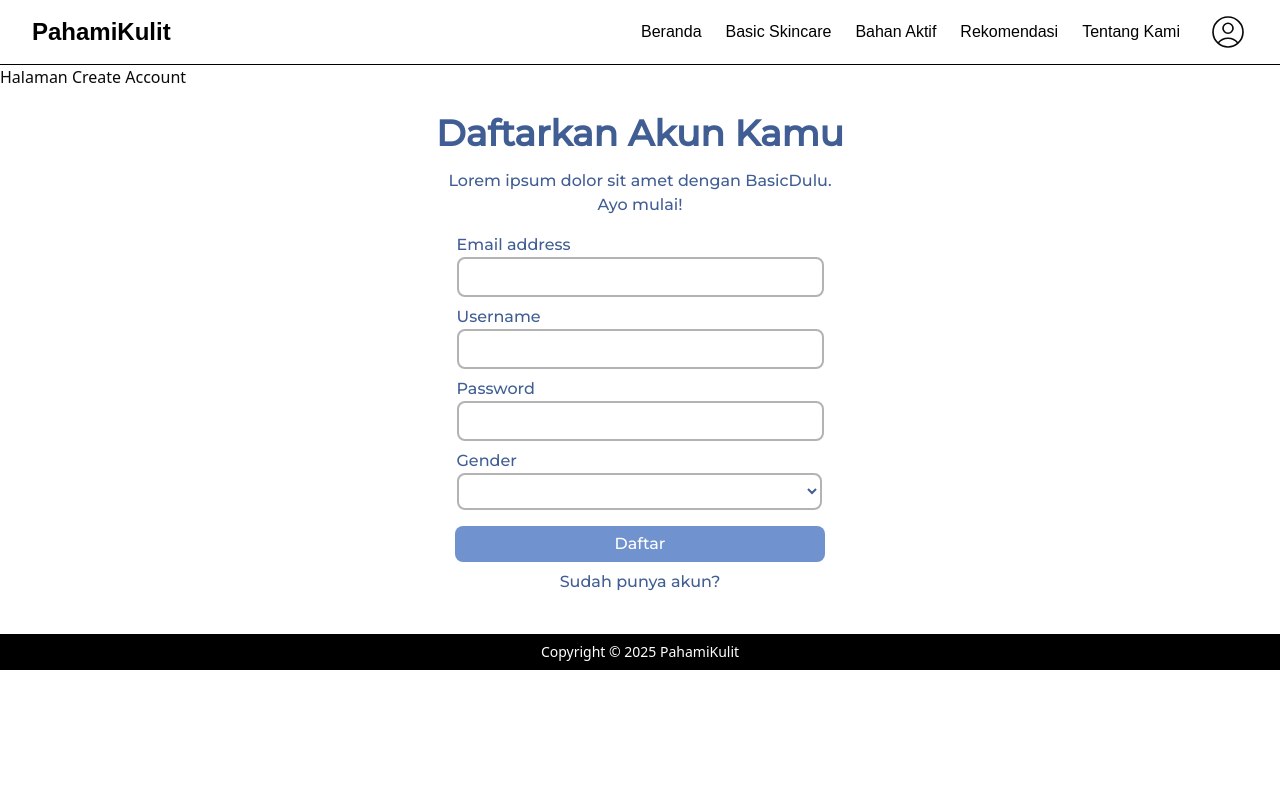
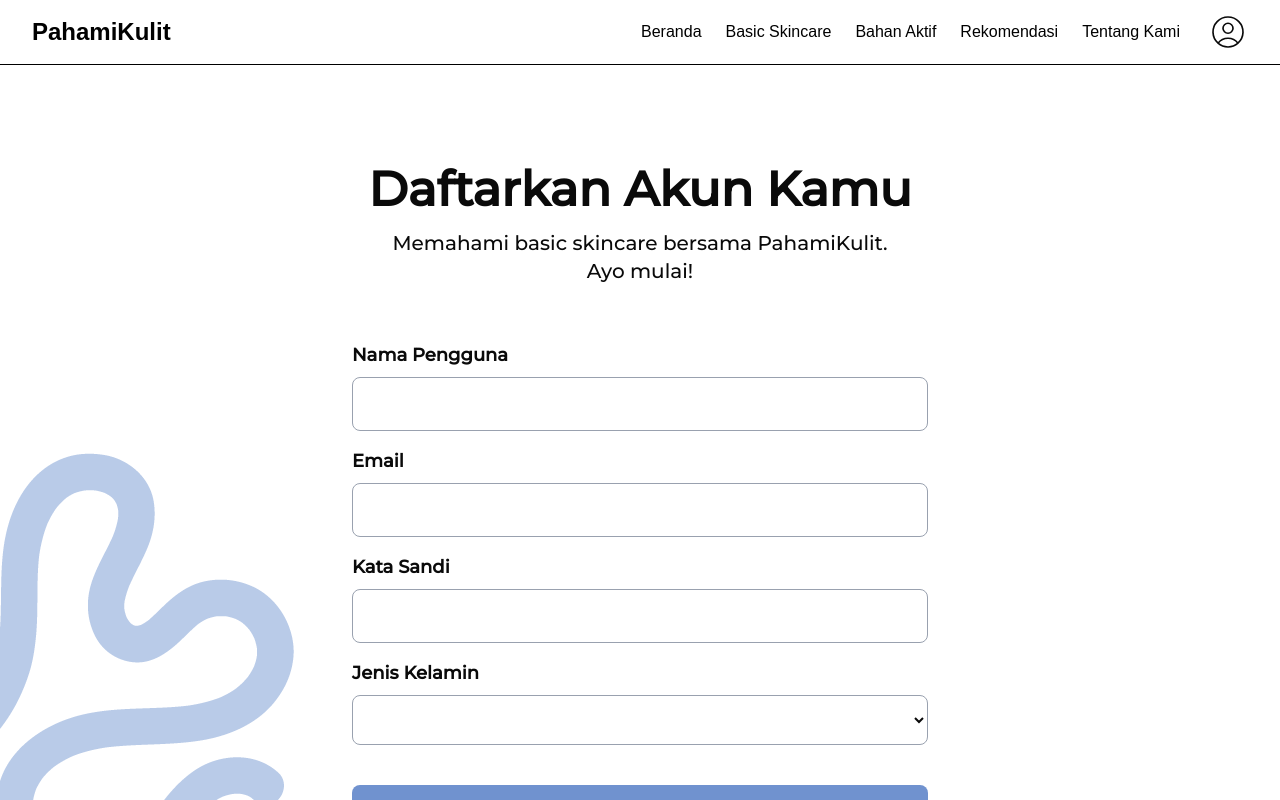
Before and after one commit to putrilauraa/PahamiKulit-FrontEnd, a Next.js app: page /create-account in a window 1280 px wide. Shown: the top 800 px of the page. Built offline with nearby package versions, Linux system fonts and the light colour scheme; a web font is replaced by a local one.

Commit message:
feat(profile, create account):  showing logout dialog and UI fixing

```diff
--- a/src/app/create-account/page.tsx
+++ b/src/app/create-account/page.tsx
@@ -8,33 +8,53 @@ export default function Regist() {
     return (
         <>
             <Navbar />
-            <h1>Halaman Create Account</h1>
 
-            <div
-                className={`${montserrat.className}`}
-                style={{
-                    color: '#405E93',
-                }}
-            >
-                <div className="mt-6">
+            <div className={`${montserrat.className}`}>
+                <div className="my-25">
                     {/* Title */}
                     <div className="text-center">
-                        <div className="text-4xl font-extrabold">
+                        <h1 className="text-5xl font-extrabold">
                             Daftarkan Akun Kamu
-                        </div>
+                        </h1>
                         {/* Description */}
-                        <div className="mt-4">
-                            <p>Lorem ipsum dolor sit amet dengan BasicDulu.</p>
+                        <div className="text-xl mt-4">
+                            <p>Memahami basic skincare bersama PahamiKulit.</p>
                             <p>Ayo mulai!</p>
                         </div>
                     </div>
 
+                    <img src="Elements-05.png" alt="Element" className='absolute -left-48 mt-35'/>
+
                     {/* Form */}
-                    <div className="flex items-center justify-center">
-                        <div className="px-10 py-4">
+                    <div className="flex items-center justify-center mt-14 mx-45">
+                        <div className="space-y-4">
+                            {/* username */}
+                            <div className="text-lg">
+                                <label
+                                    htmlFor="username"
+                                    className="font-semibold"
+                                >
+                                    Nama Pengguna
+                                </label>
+                                <div>
+                                    <input
+                                        type="username"
+                                        name="username"
+                                        id="username"
+                                        required
+                                        className="mt-2 p-3 border border-gray-400 rounded-md focus:outline-none focus:border-[#7092CF] w-xl"
+                                    ></input>
+                                </div>
+                            </div>
+
                             {/* email */}
-                            <div className="">
-                                <label htmlFor="email">Email address</label>
+                            <div className="text-lg">
+                                <label
+                                    htmlFor="email"
+                                    className="font-semibold"
+                                >
+                                    Email
+                                </label>
                                 <div>
                                     <input
                                         type="email"
@@ -42,45 +62,41 @@ export default function Regist() {
                                         id="email"
                                         autoComplete="email"
                                         required
-                                        className="pr-40 py-1.5 border-2 border-[#B3B3B3] p-2 rounded-md focus:outline-none focus:border-[#7092CF]"
-                                    ></input>
-                                </div>
-                            </div>
-
-                            {/* username */}
-                            <div className="mt-2">
-                                <label htmlFor="username">Username</label>
-                                <div>
-                                    <input
-                                        type="username"
-                                        name="username"
-                                        id="username"
-                                        required
-                                        className="pr-40 py-1.5 border-2 border-[#B3B3B3] p-2 rounded-md focus:outline-none focus:border-[#7092CF]"
+                                        className="mt-2 p-3 border border-gray-400 rounded-md focus:outline-none focus:border-[#7092CF] w-xl"
                                     ></input>
                                 </div>
                             </div>
 
                             {/* password */}
-                            <div className="mt-2">
-                                <label htmlFor="password">Password</label>
+                            <div className="text-lg">
+                                <label
+                                    htmlFor="password"
+                                    className="font-semibold"
+                                >
+                                    Kata Sandi
+                                </label>
                                 <div>
                                     <input
                                         type="password"
                                         name="password"
                                         id="password"
                                         required
-                                        className="pr-40 py-1.5 border-2 border-[#B3B3B3] p-2 rounded-md focus:outline-none focus:border-[#7092CF]"
+                                        className="mt-2 p-3 border border-gray-400 rounded-md focus:outline-none focus:border-[#7092CF] w-xl"
                                     ></input>
                                 </div>
                             </div>
 
                             {/* gender */}
-                            <div className="mt-2">
-                                <label htmlFor="gender">Gender</label>
+                            <div className="text-lg">
+                                <label
+                                    htmlFor="gender"
+                                    className="font-semibold"
+                                >
+                                    Jenis Kelamin
+                                </label>
                                 <div>
                                     <select
-                                        className="px-35 py-1.5 border-2 border-[#B3B3B3] p-2 rounded-md focus:outline-none focus:border-[#7092CF]"
+                                        className="mt-2 p-3 border border-gray-400 rounded-md focus:outline-none focus:border-[#7092CF] w-xl"
                                         id="gender"
                                         name="gender"
                                         required
@@ -95,25 +111,28 @@ export default function Regist() {
                     </div>
 
                     {/* Button Daftar */}
-                    <div className="flex justify-center">
-                        <div className="text-white px-40 py-1.5 rounded-md text-center mb-2 bg-[#7092CF]">
-                            {/* <a
-                    href="/">
-                        Daftar
-                    </a> */}
-                            <button type="submit">Daftar</button>
-                        </div>
+                    <div className="flex justify-center mt-10">
+                        <button
+                            type="submit"
+                            className="w-xl text-white px-3 py-3 rounded-md text-center mb-2 bg-[#7092CF] text-lg font-semibold hover:bg-[#405E93]"
+                            style={{
+                                boxShadow: '0 4px 0px rgba(64, 94, 147, 1)',
+                            }}
+                        >
+                            Daftar
+                        </button>
                     </div>
 
                     {/* Button Sudah punya akun */}
-                    <div className="text-center">
-                        <a href="/">Sudah punya akun?</a>
+                    <div className="text-center mt-4">
+                        <p>
+                            Sudah punya akun? <a href="/" className='font-semibold text-[#7092CF]'>Masuk sekarang</a>
+                        </p>
                     </div>
                 </div>
             </div>
 
-            {/* Footer */}
-            <div className="Footer pt-10">
+            <div className="pt-10">
                 <Footer />
             </div>
         </>
--- a/src/app/edit-profile/page.tsx
+++ b/src/app/edit-profile/page.tsx
@@ -83,7 +83,7 @@ export default function Profile() {
 
                             <div className="flex justify-end text-lg font-semibold pt-5">
                                 <button
-                                    onClick={() => router.push('/profile')}
+                                    // onClick={() => router.push('/profile')}
                                     type="submit"
                                     className="bg-[#7092CF] text-white px-6 py-3 rounded-full hover:bg-[#405E93] transition"
                                     style={{
--- a/src/app/mengenal-bahan-aktif/page.tsx
+++ b/src/app/mengenal-bahan-aktif/page.tsx
@@ -33,7 +33,6 @@ export default function AboutUs() {
     return (
         <>
             <Navbar />
-            <h1>Mengenal Bahan Aktif Page</h1>
 
             <div
                 className={`${montserrat.className}`}
@@ -60,9 +59,9 @@ export default function AboutUs() {
                         </div>
                         <div className="ml-10">
                             {/* Title */}
-                            <div className="font-semibold text-4xl">
+                            <h1 className="font-semibold text-4xl">
                                 Yuk Mengenal Bahan Aktif Skincare!
-                            </div>
+                            </h1>
 
                             {/* Description */}
                             <div>
--- a/src/app/produk-basic-skincare/page.tsx
+++ b/src/app/produk-basic-skincare/page.tsx
@@ -14,9 +14,7 @@ export default function basicSkincare() {
         <>
             <Navbar />
 
-            <div
-                className={`${montserrat.className} overflow-hidden`}
-            >
+            <div className={`${montserrat.className} overflow-hidden`}>
                 <div className="mt-5 ml-9">[Navigation]</div>
 
                 {/* Title Section */}
@@ -60,7 +58,7 @@ export default function basicSkincare() {
                         <img
                             src="/Product-FirstCleanser.png"
                             alt="First Cleanser"
-                            className="absolute w-80 h-auto bottom-30 ml-3"
+                            className="absolute w-80 h-auto bottom-50 ml-3"
                         />
                         <button
                             className="flex items-center mt-43 mx-auto text-white text-lg font-semibold rounded-full bg-[#F38EB1] hover:bg-[#D64F7E] py-2 px-20"
@@ -80,7 +78,7 @@ export default function basicSkincare() {
                         <img
                             src="/Product-Cleanser.png"
                             alt="Cleanser"
-                            className="absolute w-80 h-auto bottom-30 ml-3"
+                            className="absolute w-80 h-auto bottom-50 ml-3"
                         />
 
                         <button
@@ -101,7 +99,7 @@ export default function basicSkincare() {
                         <img
                             src="/Product-Moisturizer.png"
                             alt="Moisturizer"
-                            className="absolute w-80 h-auto bottom-30 ml-3"
+                            className="absolute w-80 h-auto bottom-50 ml-3"
                         />
 
                         <button
@@ -125,7 +123,7 @@ export default function basicSkincare() {
                         <img
                             src="/Product-Sunscreen.png"
                             alt="SPF"
-                            className="absolute w-65 h-auto bottom-32 ml-10"
+                            className="absolute w-65 h-auto bottom-52 ml-10"
                         />
 
                         <button
@@ -140,7 +138,9 @@ export default function basicSkincare() {
                 </div>
             </div>
 
-            <Footer />
+            <div className="pt-5">
+                <Footer />
+            </div>
         </>
     );
 }
--- a/src/app/profil-kulit/page.tsx
+++ b/src/app/profil-kulit/page.tsx
@@ -52,7 +52,7 @@ export default function ProfilKulit() {
                     }}
                 ></div>
 
-                <div className="bg-[#E6EEFC] min-h-screen">
+                <div className="bg-[#E6EEFC] min-h-screen pb-15">
                     {/* Judul - Profil Kulit */}
                     <div className="relative z-20 -top-70">
                         <div
@@ -131,9 +131,9 @@ export default function ProfilKulit() {
                                         viewBox="0 0 24 24"
                                         fill="none"
                                         stroke="#FFF6ED"
-                                        stroke-width="3"
-                                        stroke-linecap="round"
-                                        stroke-linejoin="round"
+                                        strokeWidth="3"
+                                        strokeLinecap="round"
+                                        strokeLinejoin="round"
                                         className="lucide lucide-check-icon lucide-check"
                                     >
                                         <path d="M20 6 9 17l-5-5" />
@@ -156,9 +156,9 @@ export default function ProfilKulit() {
                                         viewBox="0 0 24 24"
                                         fill="none"
                                         stroke="#FFF6ED"
-                                        stroke-width="3"
-                                        stroke-linecap="round"
-                                        stroke-linejoin="round"
+                                        strokeWidth="3"
+                                        strokeLinecap="round"
+                                        strokeLinejoin="round"
                                         className="lucide lucide-x-icon lucide-x"
                                     >
                                         <path d="M18 6 6 18" />
--- a/src/app/profile/page.tsx
+++ b/src/app/profile/page.tsx
@@ -11,6 +11,11 @@ const montserrat = Montserrat({ weight: '500', subsets: ['latin'] });
 export default function Profile() {
     const router = useRouter();
     const [activeTab, setActiveTab] = useState('detail');
+    const [showLogoutDialog, setShowLogoutDialog] = useState(false);
+
+    const handleLogout = () => {
+        setShowLogoutDialog(true);
+    };
 
     return (
         <>
@@ -115,9 +120,11 @@ export default function Profile() {
                             </div>
                         </div>
                     </div>
+
                     {/* Logout Button */}
                     <div className="flex justify-end">
                         <button
+                            onClick={() => handleLogout()}
                             className="bg-[#7092CF] text-white px-6 py-2 font-semibold text-lg rounded-full mt-5 hover:bg-[#405E93] transition"
                             style={{
                                 boxShadow: '0px 4px 0px rgba(64, 94, 147, 1)',
@@ -126,6 +133,45 @@ export default function Profile() {
                             Keluar
                         </button>
                     </div>
+
+                    {showLogoutDialog && (
+                        <div className="fixed inset-0 z-50 backdrop-brightness-45 flex items-center justify-center">
+                            <div className="relative bg-white p-13 rounded-xl max-w-lg text-center border-1">
+                                <h2 className="text-2xl font-bold mb-4">
+                                    Yakin mau keluar?
+                                </h2>
+                                <p className="text-gray-700 mb-6">
+                                    Kamu akan keluar dari akun ini dan perlu
+                                    login kembali untuk mengakses semua fitur
+                                </p>
+
+                                <div className="flex justify-center gap-4">
+                                    <button
+                                        onClick={() =>
+                                            setShowLogoutDialog(false)
+                                        }
+                                        className="bg-white hover:bg-[#405E93] hover:text-white border-black hover:border-[#405E93] px-8 py-2 rounded-lg border-2"
+                                        style={{
+                                            boxShadow:
+                                                '0 4px 0px rgba(64, 94, 147, 1)',
+                                        }}
+                                    >
+                                        Batal
+                                    </button>
+                                    <button
+                                        onClick={() => router.push('/')}
+                                        className="bg-[#7092CF] hover:bg-[#405E93] text-white px-8 py-2 rounded-lg"
+                                        style={{
+                                            boxShadow:
+                                                '0 4px 0px rgba(64, 94, 147, 1)',
+                                        }}
+                                    >
+                                        Ya, keluar
+                                    </button>
+                                </div>
+                            </div>
+                        </div>
+                    )}
                 </div>
             </div>
 
--- a/src/app/tes-jenis-kulit/page.tsx
+++ b/src/app/tes-jenis-kulit/page.tsx
@@ -52,13 +52,13 @@ export default function basicSkincare() {
                     <p className="text-4xl font-bold mb-3">
                         Cari tahu jenis kulitmu yuk!
                     </p>
-                    <p className="w-md text-lg">
+                    <p className="w-lg text-base">
                         Untuk membantu mengetahui kandungan dan produk skincare
-                        yang tepat untuk kondisi kulitmu
+                        yang tepat untuk kondisi kulitmu.
                     </p>
                     <button
                         onClick={() => router.push('/quiz')}
-                        className="bg-[#7092CF] hover:bg-[#405E93] font-semibold text-lg text-white rounded-4xl w-md p-3 mt-6"
+                        className="bg-[#7092CF] hover:bg-[#405E93] font-semibold text-lg text-white rounded-4xl w-md p-3 mt-8"
                         style={{
                             boxShadow: '0px 4px 0px rgba(64, 94, 147, 1)',
                         }}
```
Also changed, not shown: public/Elements-05.png (added).
